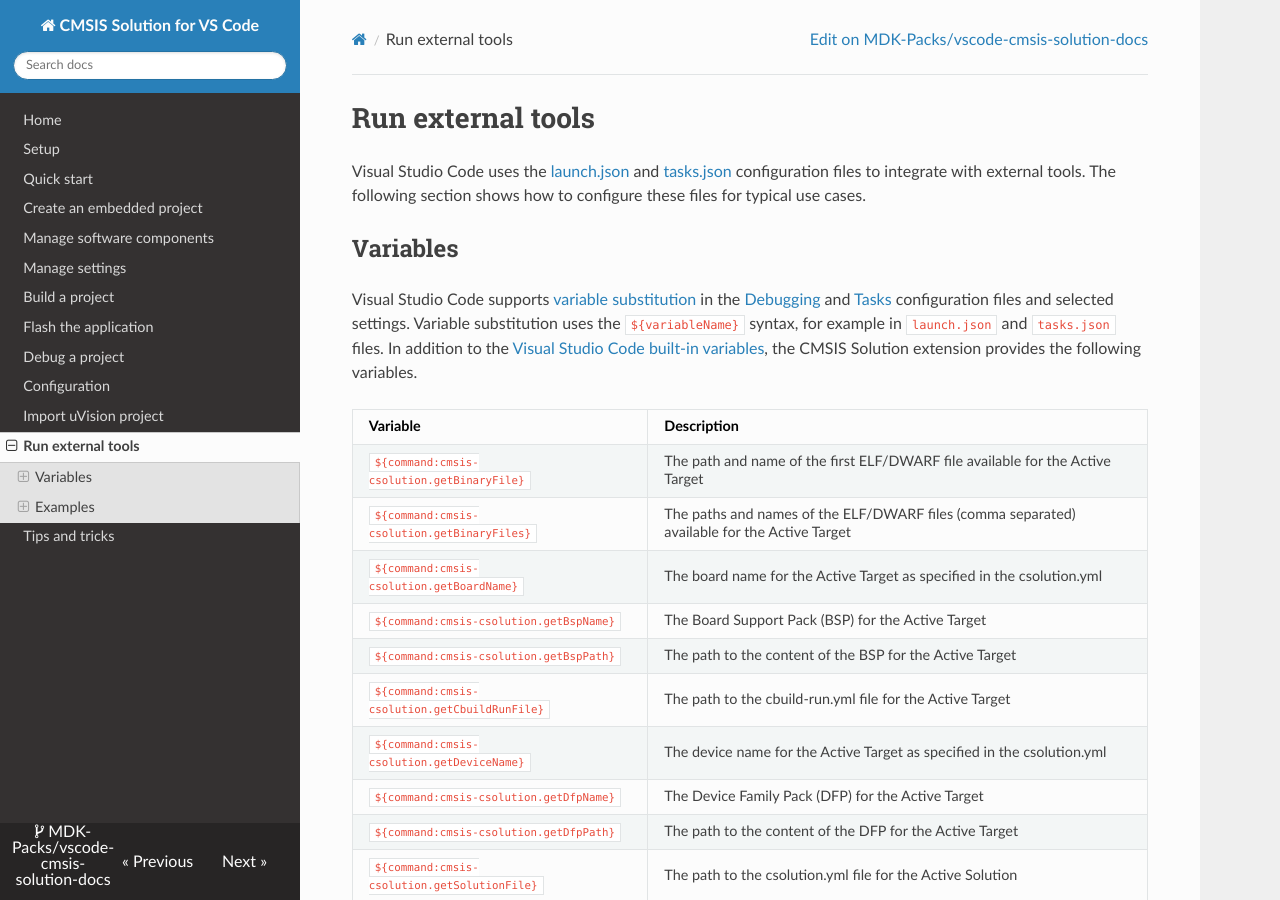
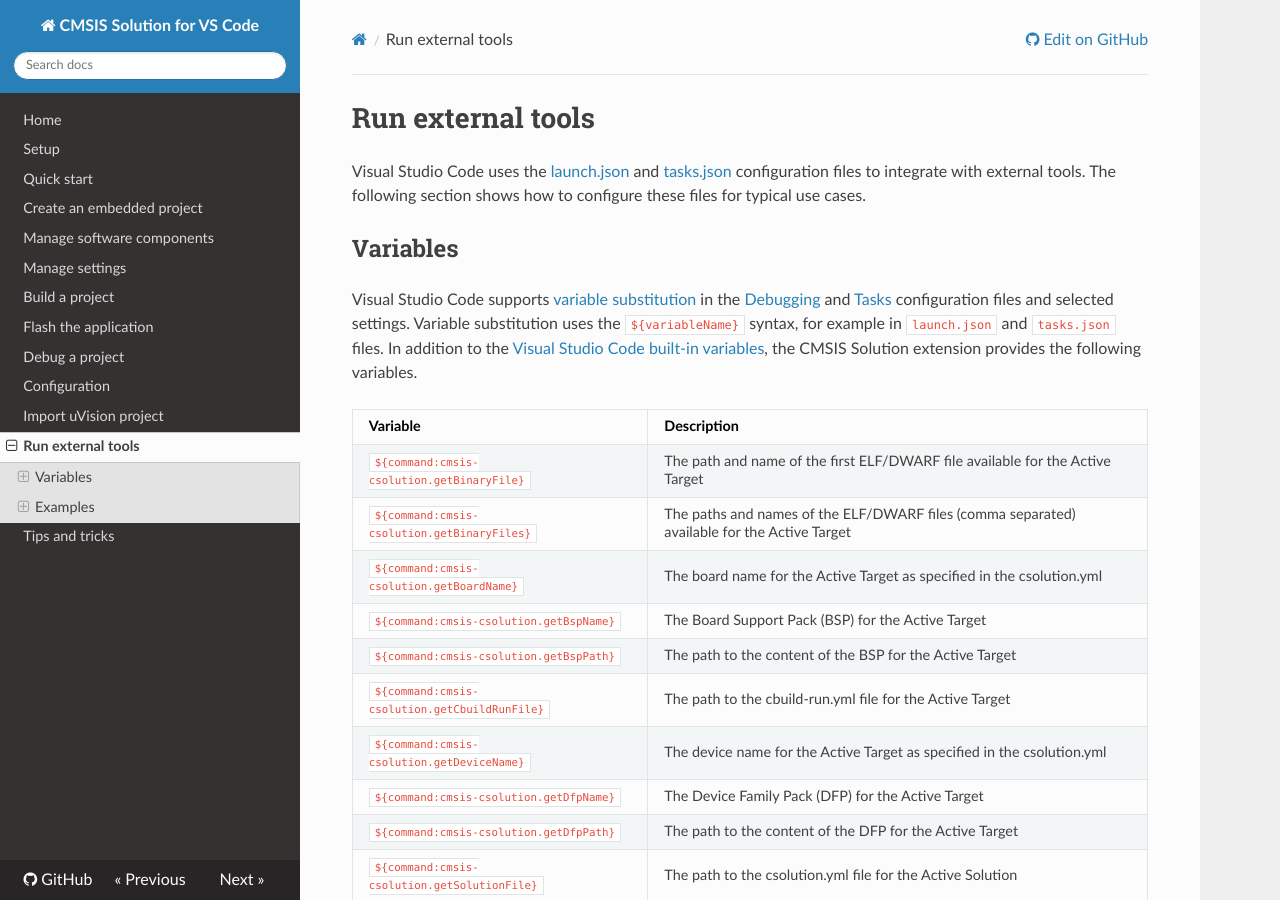
Before and after one commit to MDK-Packs/vscode-cmsis-solution-docs, an MkDocs documentation site: the page built from docs/runexternal.md, in a window 1280 px wide and 900 px high. Built offline with MkDocs 1.6.1, drawn with Linux system fonts in a browser that asks for light colours; nearby versions of some CDN libraries.

Commit message:
Updated documentation for the v1.50.0 release

```diff
--- a/docs/runexternal.md
+++ b/docs/runexternal.md
@@ -22,7 +22,7 @@
 
 !!! Note
 - Active Solution refers to the *csolution project* that is currently loaded.
-- Active Target refers to the target that is currently selected in the [Manage Solution](#manage_settings.md) view.
+- Active Target refers to the target that is currently selected in the [Manage Solution](./manage_settings.md) view.
 
 ### Substitution examples
 
--- a/mkdocs.yml
+++ b/mkdocs.yml
@@ -1,5 +1,5 @@
 site_name: CMSIS Solution for VS Code
-repo_name: MDK-Packs/vscode-cmsis-solution-docs
+repo_name: GitHub
 repo_url: https://github.com/MDK-Packs/vscode-cmsis-solution-docs
 edit_uri: edit/main/docs/
 nav:
```
Also changed, not shown: site/build.html, site/configuration.html, site/create_app.html, site/debug.html, site/flash.html, site/importuv.html, site/index.html, site/installation.html, site/manage_components.html, site/manage_settings.html, site/quickstart.html, site/runexternal.html, site/search/search_index.json, site/tipsandtricks.html, 1 other file.
